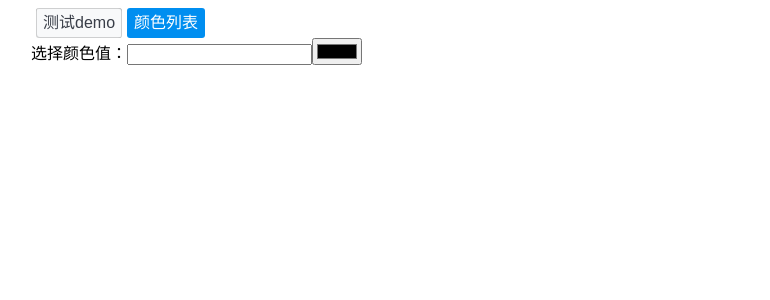
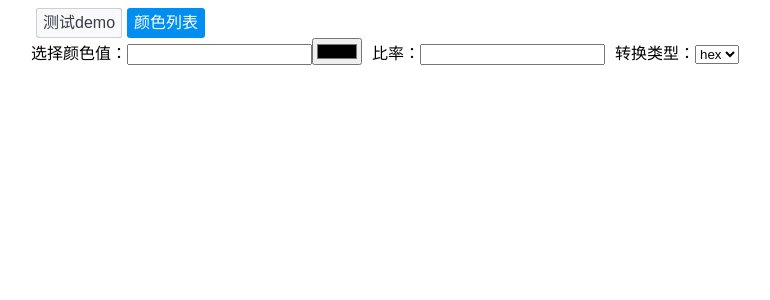
Before and after one commit to SunLxy/css-in-js, a React app: page / in a window 1280 px wide. Shown: the top 300 px of the page, without its empty margins (149-919 px from the left). Built offline with nearby package versions, Linux system fonts and the light colour scheme.

Commit message:
feat:修改颜色值

```diff
--- a/src/StyleComponent/List/index.css
+++ b/src/StyleComponent/List/index.css
@@ -5,3 +5,6 @@
   cursor: pointer;
   position: relative;
 }
+.color-list label {
+  margin-right: 10px;
+}
--- a/src/StyleComponent/List/index.tsx
+++ b/src/StyleComponent/List/index.tsx
@@ -2,7 +2,8 @@ import React from "react";
 import Color from "color";
 import "./index.css"
 
-const getListColor = (value: string) => {
+const getListColor = (value: string, ratio: number | string, type: string) => {
+  console.log("ratio", ratio)
 
   const darken = []
   const lighten = []
@@ -16,10 +17,45 @@ const getListColor = (value: string) => {
   const opaquer = []
   const rotate = []
   const mix = []
+
   try {
-    let i = 1
-    while (i <= 10) {
+    let i = 0
+    let lg = 10
+    if (typeof ratio === "number") {
+      lg = 0
+    }
+    while (i <= lg) {
       let op = i / 10
+      if (typeof ratio === "number") {
+        op = ratio
+      }
+      if (type === "rgb") {
+        darken.push(Color(value).darken(op).rgb().string())
+        lighten.push(Color(value).lighten(op).rgb().string())
+        fade.push(Color(value).fade(op).hex())
+        negate.push(Color(value).negate().hex())
+        lightness.push(Color(value).lightness(op).rgb().string())
+        saturate.push(Color(value).saturate(op).hex())
+        desaturate.push(Color(value).desaturate(op).rgb().string())
+        whiten.push(Color(value).whiten(op).hex())
+        blacken.push(Color(value).blacken(op).rgb().string())
+        opaquer.push(Color(value).opaquer(op).rgb().string())
+        rotate.push(Color(value).rotate(op).rgb().string())
+        mix.push(Color().mix(Color(value), op).rgb().string())
+      } else if (type === "hsl") {
+        darken.push(Color(value).darken(op).string())
+        lighten.push(Color(value).lighten(op).string())
+        fade.push(Color(value).fade(op).string())
+        negate.push(Color(value).negate().string())
+        lightness.push(Color(value).lightness(op).string())
+        saturate.push(Color(value).saturate(op).string())
+        desaturate.push(Color(value).desaturate(op).string())
+        whiten.push(Color(value).whiten(op).string())
+        blacken.push(Color(value).blacken(op).string())
+        opaquer.push(Color(value).opaquer(op).string())
+        rotate.push(Color(value).rotate(op).string())
+        mix.push(Color().mix(Color(value), op).string())
+      } else {
         darken.push(Color(value).darken(op).hex())
         lighten.push(Color(value).lighten(op).hex())
         fade.push(Color(value).fade(op).hex())
@@ -32,6 +68,7 @@ const getListColor = (value: string) => {
         opaquer.push(Color(value).opaquer(op).hex())
         rotate.push(Color(value).rotate(op).hex())
         mix.push(Color().mix(Color(value), op).hex())
+      }
       i++
     }
   }
@@ -63,9 +100,11 @@ const Copy = (text: string,) => {
 
 const List = () => {
   const [colors, setColors] = React.useState("")
+  const [ratio, setRatio] = React.useState<string | number>("")
+  const [type, setType] = React.useState<string>("hex")
   const ColorList = React.useMemo(() => {
     if (colors) {
-      return Object.entries(getListColor(colors)).map(([key, valueList]) => {
+      return Object.entries(getListColor(colors, ratio, type)).map(([key, valueList]) => {
         return <fieldset key={key} >
           <legend>{key}</legend>
           {valueList.map((item, index) => {
@@ -82,10 +121,8 @@ const List = () => {
       })
     }
     return <React.Fragment />
-  }, [colors])
-
-
-  return <div>
+  }, [colors, ratio, type])
+  return <div className="color-list" >
     <label>
       选择颜色值：
       <input value={colors} onChange={(event) => {
@@ -95,6 +132,36 @@ const List = () => {
         setColors(event.target.value)
       }} />
     </label>
+    <label>
+      比率：
+      <input type="number" value={ratio} onChange={(event) => {
+        if (event.target.value) {
+          setRatio(Number(event.target.value))
+        } else {
+          setRatio(event.target.value)
+        }
+      }}
+      />
+    </label>
+    <label>
+      转换类型：
+      <select value={type} onChange={(event) => {
+        setType(event.target.value)
+      }} >
+        <option value={"hex"} >hex</option>
+        <option value={"hsl"} >hsl</option>
+        <option value={"rgb"} >rgb</option>
+      </select>
+      {/* <input  value={ratio} onChange={(event) => {
+        if (event.target.value) {
+          setRatio(Number(event.target.value))
+        } else {
+          setRatio(event.target.value)
+        }
+      }}
+      /> */}
+
+    </label>
     {ColorList}
   </div>
 }
```
Lines whose indentation alone changed are shown as unchanged.
